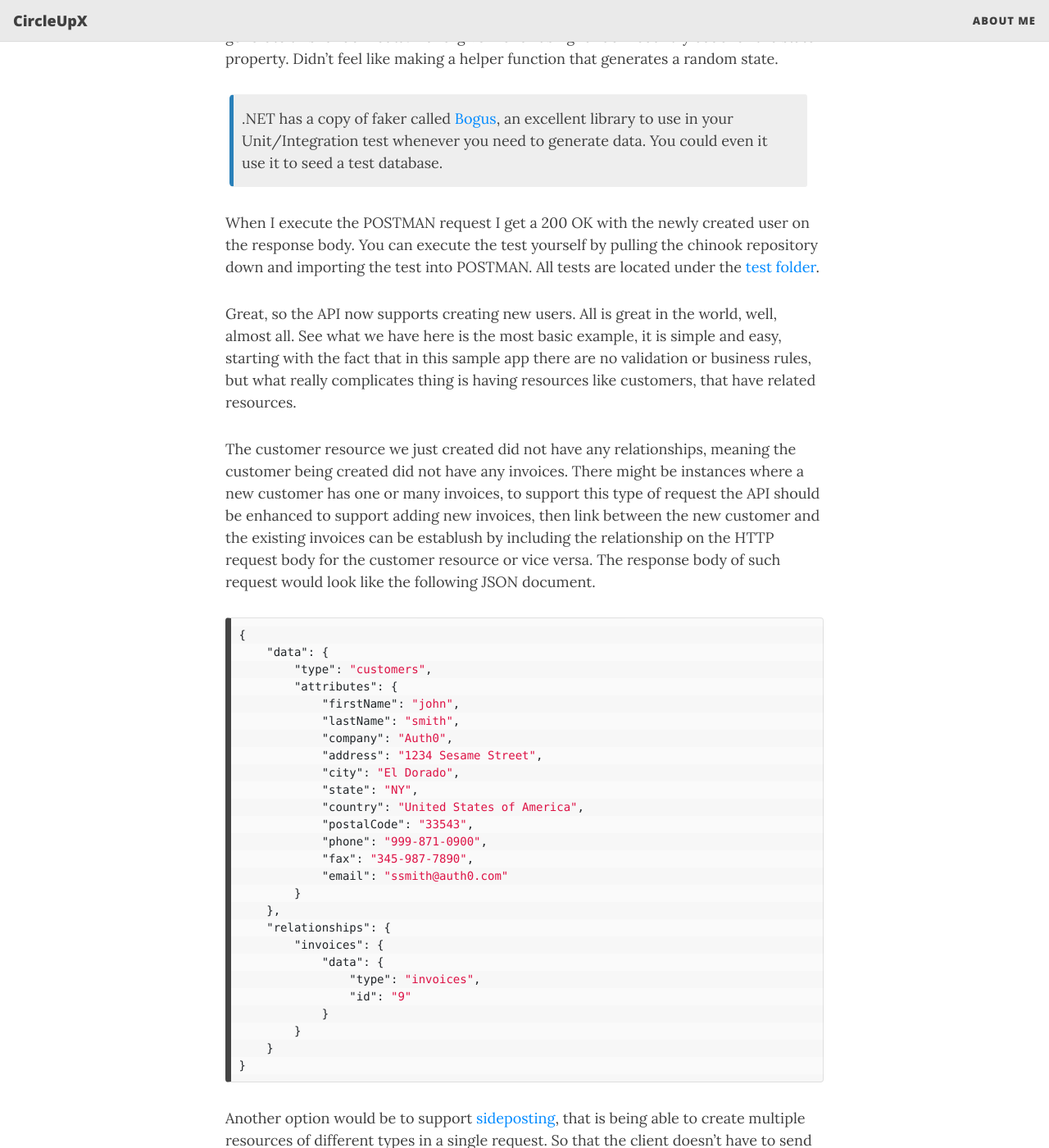
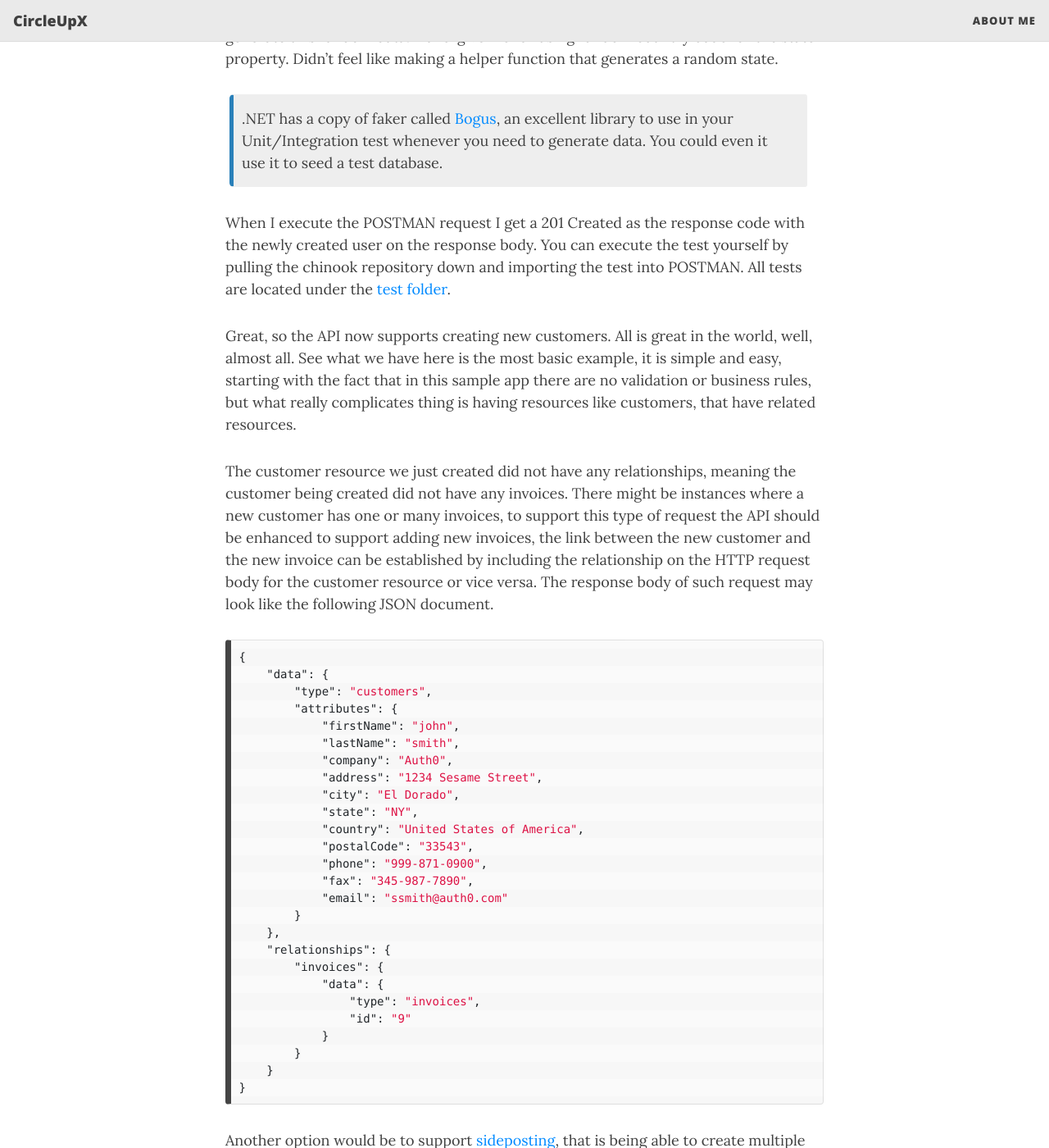
Before and after one commit to circleupx/circleupx.github.io, a Jekyll site: the page built from _posts/2021-08-08-json-api-creating-resources.md, in a window 1280 px wide and 1400 px high, scrolled down 3727 px. Shown: the whole window at 82% size. Built offline with Jekyll 4.4.1, drawn with Linux system fonts in a browser that asks for light colours; nearby versions of some CDN libraries; some of the changed text lies outside the part shown.

Commit message:
Made some corrections to the last post

````diff
--- a/_posts/2021-08-08-json-api-creating-resources.md
+++ b/_posts/2021-08-08-json-api-creating-resources.md
@@ -20,7 +20,7 @@
 }
 ```
 
-Notice that the method has been decorated with the HttpPost attribute and it is using the same route as the customer resource collection. If no error are encountered, then API returns a [201 Created](https://datatracker.ietf.org/doc/html/rfc2616/#section-10.2.2) HTTP status code with a JSON:API document along with a [location header](https://datatracker.ietf.org/doc/html/rfc2616/#section-14.30) pointing to the location of the newly created resource. The helper function, SelfLink() is part of JsonApiFramework.
+Notice that the method has been decorated with the [HttpPost attribute](https://docs.microsoft.com/en-us/dotnet/api/microsoft.aspnetcore.mvc.httppostattribute?view=aspnetcore-5.0) and it is using the same route as the customer resource collection. If no error are encountered, then API returns a [201 Created](https://datatracker.ietf.org/doc/html/rfc2616/#section-10.2.2) HTTP status code with a JSON:API document along with a [location header](https://datatracker.ietf.org/doc/html/rfc2616/#section-14.30) pointing to the location of the newly created resource. The helper function, [SelfLink](https://github.com/scott-mcdonald/JsonApiFramework/blob/47d970cae1297d4341bd7cdb1c992d35428ec34d/Source/JsonApiFramework.Core/JsonApi/GetLinksExtensions.cs#L133) is part of JsonApiFramework.
 
 Next step, updating the customer resource class to take in the incoming JSON:API document from the controller so that it can be dispatched via Mediatr. The response from the mediatr handler is then used to create the response JSON:API document.
 
@@ -96,12 +96,12 @@
 }
 ```
 
-Nothing to exciting, the resource data is extraced out of the JSON:API document and it gets attached to EF Core, which then saves it to the database. Simple stuff, it will get a little more complicated later, but for now this works. Time to test our newly exposed endpoint. What better tool than POSTMAN to do the test.
+Nothing to exciting, the resource data is extracted out of the JSON:API document and it gets attached to EF Core, which then saves it to the database. Simple stuff, it will get a little more complicated later, but for now this will work. Time to test our code and what better tool than POSTMAN to do the test.
 
 {: .box-note}
 You should know that POSTMAN comes with a CLI, [newman](https://github.com/postmanlabs/newman), a great option for executing test written in POSTMAN on your CI/CD pipeline. See [this](https://learning.postman.com/docs/running-collections/using-newman-cli/command-line-integration-with-newman/) blog post more details.
 
-I'll go ahead an open up postman. I'm going to add new API request of type POST, using [https://chinook-jsonapi.herokuapp.com/customers](https://chinook-jsonapi.herokuapp.com/customers) as the request URL. Under the headers tab, I will add a new header, content-type and set the value to be application/vnd.api+json, since this is required by JSON:API. Next, the request body will use the following json.
+I'll go ahead an open up postman. I'm going to add new API request of type POST, using [https://chinook-jsonapi.herokuapp.com/customers](https://chinook-jsonapi.herokuapp.com/customers) as the request URL. Under the headers tab, I will add a new header, content-type, and set the value to [application/vnd.api+json](https://www.iana.org/assignments/media-types/application/vnd.api+json), since this is required by JSON:API. Next, the request body will use the following json as the request body.
 
 ```json
 {
@@ -132,11 +132,11 @@
 {: .box-note}
 .NET has a copy of faker called [Bogus](https://github.com/bchavez/Bogus), an excellent library to use in your Unit/Integration test whenever you need to generate data. You could even it use it to seed a test database.
 
-When I execute the POSTMAN request I get a 200 OK with the newly created user on the response body. You can execute the test yourself by pulling the chinook repository down and importing the test into POSTMAN. All tests are located under the [test folder](https://github.com/circleupx/Chinook/tree/master/test).
+When I execute the POSTMAN request I get a 201 Created as the response code with the newly created user on the response body. You can execute the test yourself by pulling the chinook repository down and importing the test into POSTMAN. All tests are located under the [test folder](https://github.com/circleupx/Chinook/tree/master/test).
 
-Great, so the API now supports creating new users. All is great in the world, well, almost all. See what we have here is the most basic example, it is simple and easy, starting with the fact that in this sample app there are no validation or business rules, but what really complicates thing is having resources like customers, that have related resources.
+Great, so the API now supports creating new customers. All is great in the world, well, almost all. See what we have here is the most basic example, it is simple and easy, starting with the fact that in this sample app there are no validation or business rules, but what really complicates thing is having resources like customers, that have related resources.
 
-The customer resource we just created did not have any relationships, meaning the customer being created did not have any invoices. There might be instances where a new customer has one or many invoices, to support this type of request the API should be enhanced to support adding new invoices, then link between the new customer and the existing invoices can be establush by including the relationship on the HTTP request body for the customer resource or vice versa. The response body of such request would look like the following JSON document.
+The customer resource we just created did not have any relationships, meaning the customer being created did not have any invoices. There might be instances where a new customer has one or many invoices, to support this type of request the API should be enhanced to support adding new invoices, the link between the new customer and the new invoice can be established by including the relationship on the HTTP request body for the customer resource or vice versa. The response body of such request may look like the following JSON document.
 
 ```json
 {
@@ -220,4 +220,4 @@
 
 ```
 
-In the example above, the included resource, invoices, could also have a relationship member that links to another resource on the included array, and that resource could also have a relationship member that links to another resource on the included array and so on. When the server receives this JSON:API document, it can generate all those resources, saving the client from having to send multiple POST request.
+In the example above, the included resource, invoices, could also have a relationship member that links to another resource on the included array, and that resource could also have a relationship member that links to another resource on the included array and so on. When the server receives this JSON:API document, it can create all those resources on the database and establish relatioships as defined on the client document.
````
Also changed, not shown: other parts of _posts/2021-08-08-json-api-creating-resources.md (+3 -3 lines).
